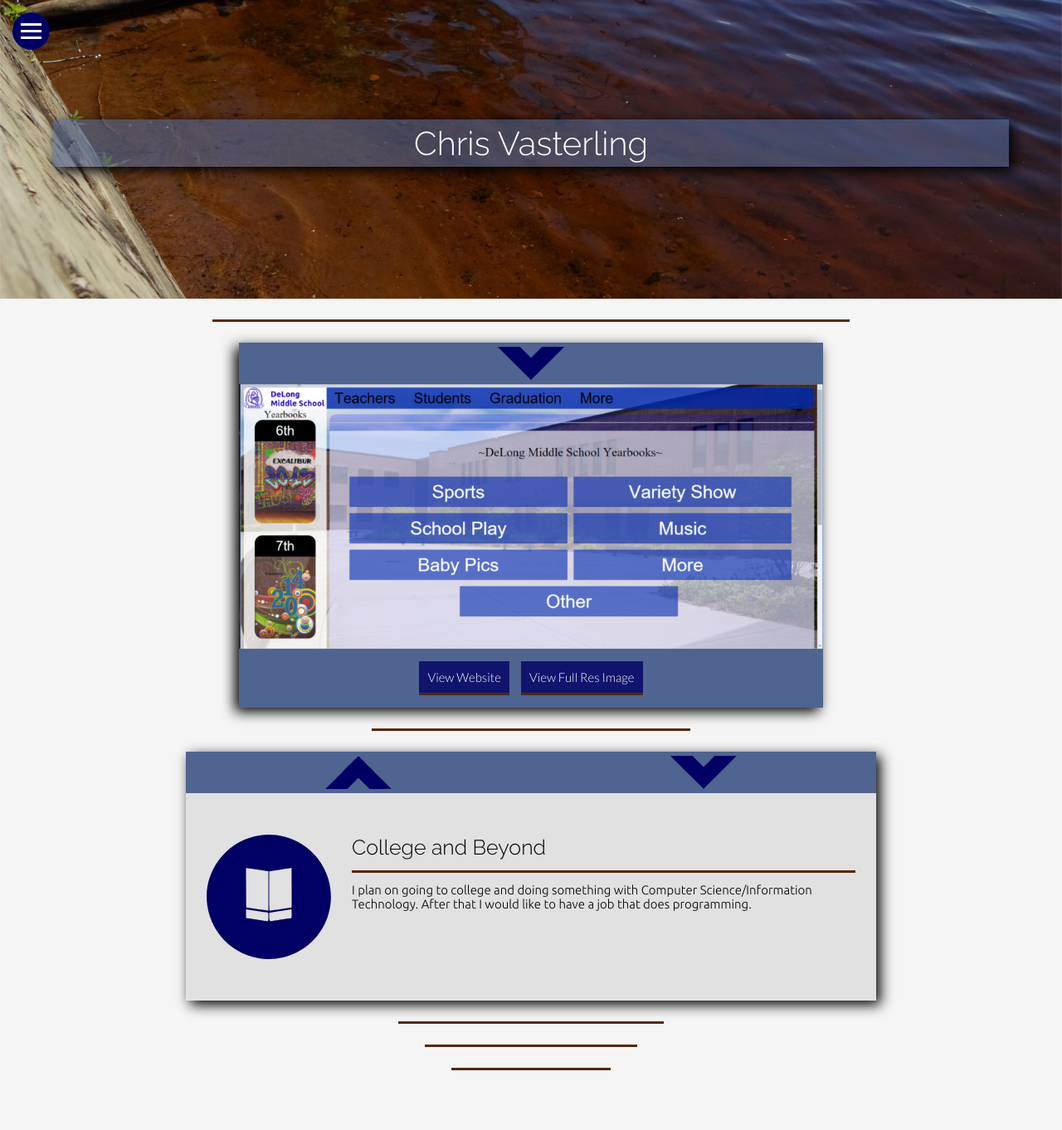
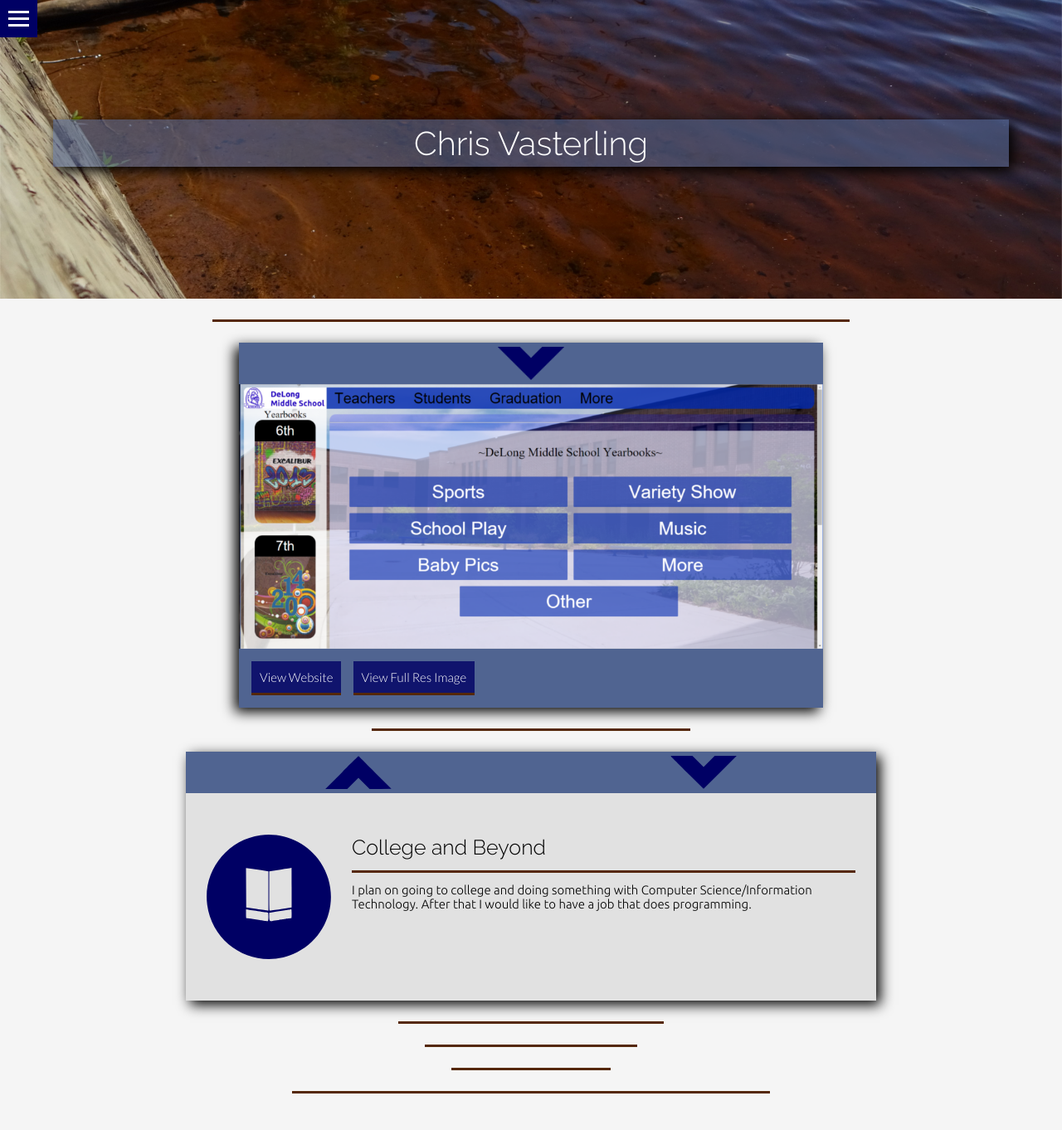
Before and after one commit to ChrisVasterling/chrisvasterling, a PHP site: page / in a window 1280 px wide. Shown: the whole page at 83% size. Before the commit the page ends 1290 px from the top, so only its background shows below. Run offline with PHP 8.4, Linux system fonts and the light colour scheme.

Commit message:
Design, NHS2k16, Prefetch

```diff
--- a/Files/css/main.css
+++ b/Files/css/main.css
@@ -61,14 +61,16 @@
 }
 .menuToggle {
     position:fixed;
+    /* Becomes a circle
     top:15px;
     left:15px;
+    border-radius: 50%;
+    */
     display:inline-block;
     padding:8px 5px 8px 5px;
     //background-color:rgba(85,40,10, 1);
     background-color: rgba(0, 0, 100, 1);
     cursor:pointer;
-    border-radius: 50%;
     transition: background-color 0.2s ease;
     z-index:10;
 }
@@ -146,7 +148,6 @@
 	overflow-y: hidden;
     position: relative;
     box-shadow: -5px 5px 15px black;
-    text-align: center;
 }
 .galleryImg {
     width: 100%;
@@ -162,7 +163,6 @@
     transform: translate3d(0px, -100%, 0px);
     transition: transform 400ms cubic-bezier(0.75,-0.20, 0.25, 1.55);
     background-color: rgba(225, 225, 225, 0.7);
-    text-align: center;
     color: red;
     overflow: auto;
 }
@@ -268,29 +268,8 @@
 	width:100%;
     display: none;
 }
-.aboutTop, .aboutContainer {
-    width: 75%;
-    margin-left: calc(25% / 2);
-}
-.aboutTop {
-	height:auto;
-	text-align:center;
-	background-color: rgb(205, 205, 205);
-	font-size:25px;
-	padding: 10px 0px 10px 0px;
-}
-.aboutContainer {
-    overflow:hidden;
-    height: 300px;
-    background-color: red;
-}
-.aboutSlide {
-    float: left;
-    height:100%;
-    width:100%;
-    background-color: blue;
-}
 .contact {
+    width: 100%;
     display: none;
 }
 .footer {
--- a/index.html
+++ b/index.html
@@ -7,6 +7,9 @@
         <script src="Files/js/main.js"></script>
         <meta name="viewport" content="width=device-width, initial-scale=1.0"/>
 		<meta name="theme-color" content="#000064"/>
+        <link rel="prefetch" href="Files/img/gallery/DeLong.png"/>
+        <link rel="prefetch" href="Files/img/gallery/Longfellow.png"/>
+        <link rel="prefetch" href="Files/img/gallery/NorthHigh2016.png"/>
     </head>
     <body id="body">
         <div class="top">
@@ -55,20 +58,27 @@
 		</div>
         <div class="cover" onmousedown="slideMenuInCover()" id="cover"></div>
 		<hr style="width:60%; margin-top:25px; margin-bottom:25px;"></hr>
+
         <div class="websites" id="websitesSec">
 			<div class="gallery" id="gallery">
                 <div class="galleryControls" id='galleryControls'>
                     <button
                             data-image="DeLong.png"
                             data-url="http://delongyearbooks.weebly.com"
-                            id="galleryDeLong" onmousedown="galleryImage(this.id), gallerySites()">
+                            id="galleryDeLong" onclick="galleryImage(this.id), gallerySites()">
                         DeLong Yearbooks
                     </button>
                     <button
                             data-image="Longfellow.png"
                             data-url="http://longfellowyearbooks.weebly.com"
-                            id="galleryLongfellow" onmousedown="galleryImage(this.id), gallerySites()">
+                            id="galleryLongfellow" onclick="galleryImage(this.id), gallerySites()">
                         Longfellow Yearbooks
+                    </button>
+                    <button
+                            data-image="NorthHigh2016.png"
+                            data-url="http://northyearbooks.weebly.com"
+                            id="galleryNorthHigh2016" onclick="galleryImage(this.id), gallerySites()">
+                        North High Class of 2016 Yearbook
                     </button>
                 </div>
                 <button onmousedown="gallerySites()" id='galleryTog'>
@@ -90,6 +100,7 @@
             </div>
 		</div>
 		<hr style="width:30%; margin-top:25px; margin-bottom:25px;"></hr>
+
         <div class="projects" id="projectsSec">
             <div class="slideAll">
                 <div class="projectControls">
@@ -117,13 +128,25 @@
 					    <div class="projectSlide">
                             <img src="Files/img/icons/svg/code.svg" class="projectImg"/>
                             <div class="projectDesc">
-                               Programming Languages
+                                Programming
                                 <hr/>
                                 <p style="margin:0px; padding:0px; font-size:15px; font-family: Ubuntu; word-wrap: break-word;">
-                                   I have finished the python course on
+                                    I have finished the Python course on
                                     <a href="https://www.codecademy.com/Vastermaster" target="_blank">Codecademy</a>.
-                                   Currently I am working on a text-based sandbox game.
+                                    The reason I learned Python was to make sure programming is something I actually want to do.
+                                    My overall goal is to learn Java and make Android apps/games in a variety of subjects.
                                     <!--Set a goal for learning different programming languages-->
+                               </p>
+                            </div>
+                        </div>
+                        <div class="projectSlide">
+                            <img src="Files/img/icons/svg/html.svg" class="projectImg"/>
+                            <div class="projectDesc">
+                                Minor / Major Improvements
+                                <hr/>
+                                <p style="margin:0px; padding:0px; font-size:15px; font-family: Ubuntu; word-wrap: break-word;">
+                                    I am going to re-build the DeLong and Longfellow yearbook websites so they look better on mobile
+                                    and are easier to navigate.
                                 </p>
                             </div>
                         </div>
@@ -133,21 +156,9 @@
                                 This Website
                                 <hr/>
                                 <p style="margin:0px; padding:0px; font-size:15px; font-family: Ubuntu; word-wrap: break-word;">
-                                   This website will be updated whenever things change. EX: Going to a different school,
-                                   learning a new skill, making more/complex websites, etc.
-                                   <!--Future plans for this website-->
-                               </p>
-                           </div>
-                       </div>
-					   <div class="projectSlide">
-                           <img src="Files/img/icons/svg/html.svg" class="projectImg"/>
-                           <div class="projectDesc">
-                               2016 North High Yearbook -
-                               <a href='https://chrisvasterling.github.io/2016Northyearbook/' target="_blank">View Website</a>
-                               <hr/>
-                               <p style="margin:0px; padding:0px; font-size:15px; font-family: Ubuntu; word-wrap: break-word;">
-                                   This website is going to be an online version of the 2016 North High yearbook. It will contain
-                                   almost every single page from the yearbook in a structure similar to the yearbook itself.
+                                    This website will be updated whenever I learn a new skill, make another website or decide to
+                                    change the design. The purpose of this website is to show people what type of websites I can
+                                    make and what other skills I have.
                                     <!--Future plans for this website-->
                                 </p>
                             </div>
@@ -157,30 +168,22 @@
             </div>
         </div>
         <hr style="width:25%; margin-top:25px; margin-bottom:25px;"></hr>
+
         <div class="photography" id="photographySec">
 			Photography
 		</div>
         <hr style="width:20%; margin-top:25px; margin-bottom:25px;"></hr>
+
         <div class="about" id="aboutSec">
-			<div class="aboutTop">
-				<img src="Files/img/icons/svg/personal.svg" style="width:100px;"/>
-				<hr style="width:10%; margin-top:10px; margin-bottom:10px;"></hr>
-				About Me
-				<hr style="width:90%; margin-top:10px; margin-bottom:10px;"></hr>
-			</div>
-            <div class="aboutContainer">
-                <div class="aboutSlide">
-                    HI
-                </div>
-                <div class="aboutSlide">
-                    HI
-                </div>
+            About
         </div>
 		</div>
 		<hr style="width:15%; margin-top:25px; margin-bottom:25px;"></hr>
+
         <div class="contact" id="contactSec">
 			Contact
 		</div>
+		<hr style="width:45%; margin-top:25px; margin-bottom:25px;"></hr>
         <br/>
 		<div class="footer">
 
```
Also changed, not shown: Files/img/gallery/NorthHigh2016.png (added). Lines whose indentation alone changed are shown as unchanged.
